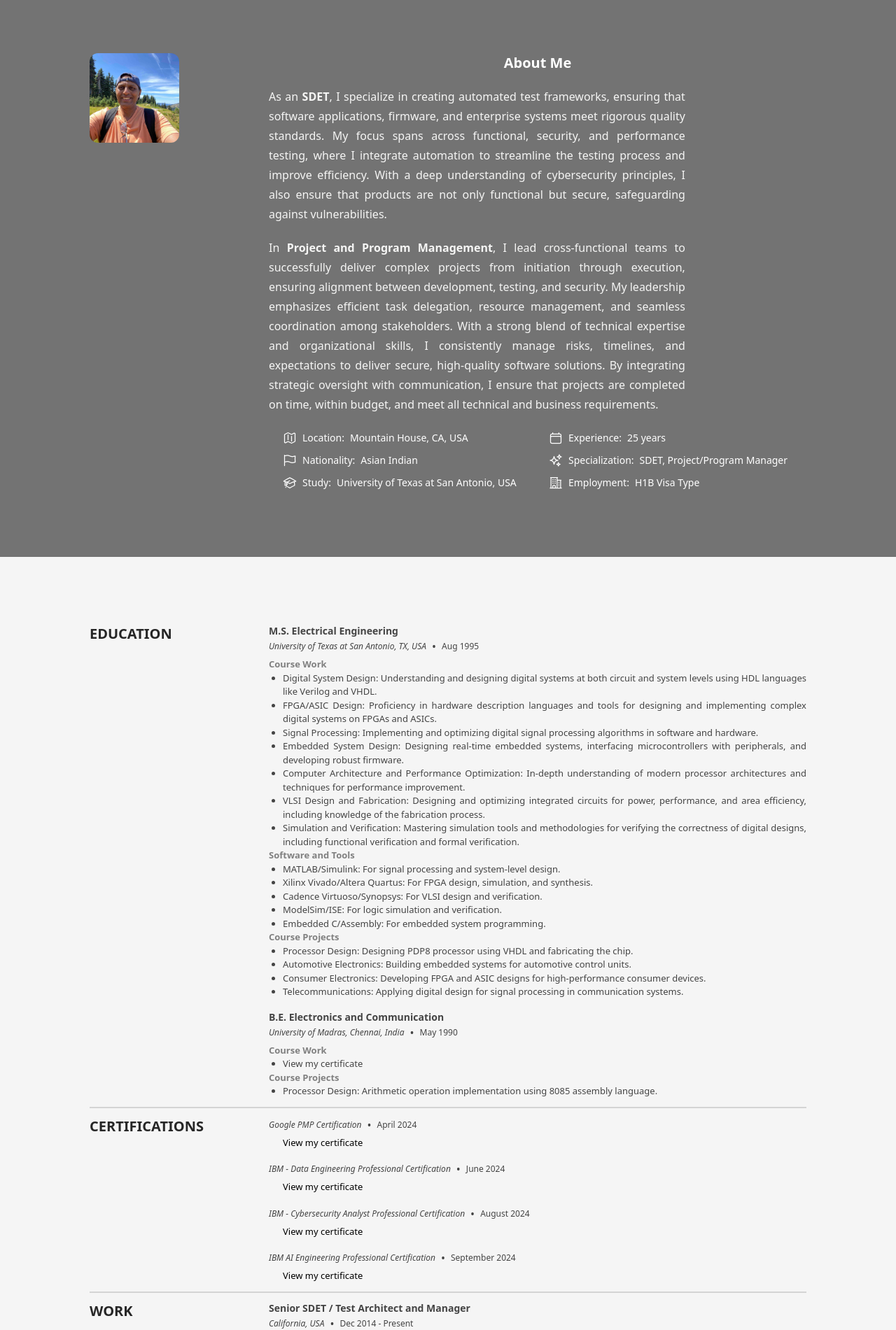
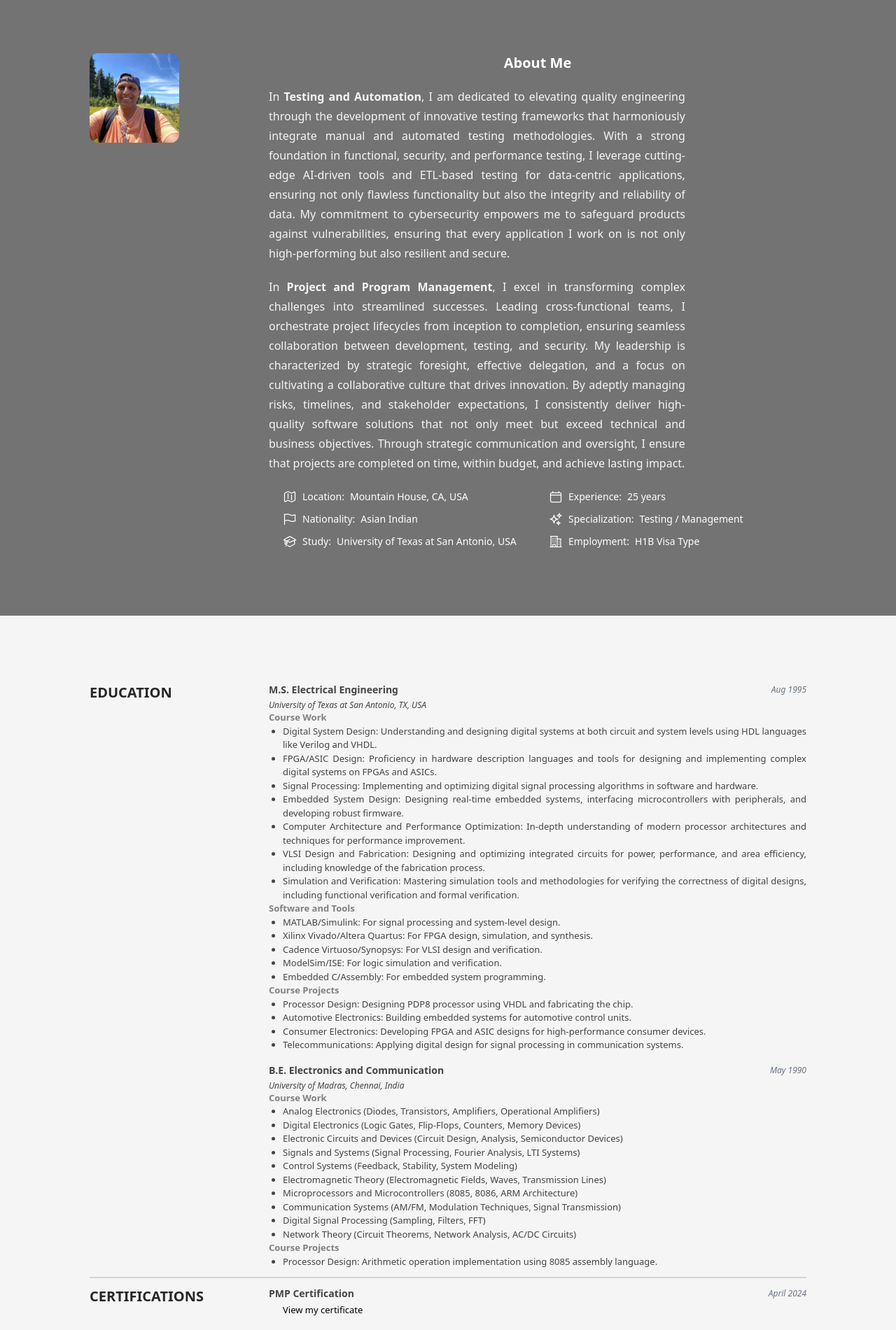
Before and after one commit to jawaharvinayagamurthy/myportfolio-react, a Next.js app: page / in a window 1280 px wide. Shown: the part 820-2721 px from the top of the page at 70% size. Built offline with nearby package versions, Linux system fonts and the light colour scheme.

Commit message:
Updates to all sections.

```diff
--- a/src/components/Sections/Education.tsx
+++ b/src/components/Sections/Education.tsx
@@ -41,9 +41,16 @@ const BECourseWork: FC = memo(() => (
         <div>
         <h3 className="text-justify">Course Work</h3>
             <ul className="bullet-list-disc" style={{fontSize: '13px'}}>
-            <li><a href="https://coursera.org/share/6181a21099f086744e48c4c29302ec7e" target="_blank" rel="noopener noreferrer">
-                View my certificate
-            </a></li>
+                <li>Analog Electronics (Diodes, Transistors, Amplifiers, Operational Amplifiers)</li>
+                <li>Digital Electronics (Logic Gates, Flip-Flops, Counters, Memory Devices)</li>
+                <li>Electronic Circuits and Devices (Circuit Design, Analysis, Semiconductor Devices)</li>
+                <li>Signals and Systems (Signal Processing, Fourier Analysis, LTI Systems)</li>
+                <li>Control Systems (Feedback, Stability, System Modeling)</li>
+                <li>Electromagnetic Theory (Electromagnetic Fields, Waves, Transmission Lines)</li>
+                <li>Microprocessors and Microcontrollers (8085, 8086, ARM Architecture)</li>
+                <li>Communication Systems (AM/FM, Modulation Techniques, Signal Transmission)</li>
+                <li>Digital Signal Processing (Sampling, Filters, FFT)</li>
+                <li>Network Theory (Circuit Theorems, Network Analysis, AC/DC Circuits)</li>
             </ul>
         </div>
         <div>
--- a/src/components/Sections/ProjectWork.tsx
+++ b/src/components/Sections/ProjectWork.tsx
@@ -132,20 +132,23 @@ const VoicemailManagementandNetwork : FC = memo(() => (
 const AboutMe : FC = memo(() => (
   <div className="text-stone-100 text-justify" style={{fontSize: '16px'}}>
       <p>
-        As an <strong className="text-stone-100">SDET</strong>, I specialize in creating automated test frameworks,
-        ensuring that software applications, firmware, and enterprise systems meet rigorous quality standards. My focus
-        spans across functional, security, and performance testing, where I integrate automation to streamline the
-        testing process and improve efficiency. With a deep understanding of cybersecurity principles, I also ensure
-        that products are not only functional but secure, safeguarding against vulnerabilities.
+        In <strong className="text-stone-100">Testing and Automation</strong>, I am dedicated to elevating quality
+        engineering through the development of innovative testing frameworks that harmoniously integrate manual
+        and automated testing methodologies. With a strong foundation in functional, security, and performance
+        testing, I leverage cutting-edge AI-driven tools and ETL-based testing for data-centric applications,
+        ensuring not only flawless functionality but also the integrity and reliability of data. My commitment
+        to cybersecurity empowers me to safeguard products against vulnerabilities, ensuring that every application
+        I work on is not only high-performing but also resilient and secure.
       </p>
       <p>
-        In <strong className="text-stone-100">Project and Program Management</strong>, I lead cross-functional teams to
-        successfully deliver complex projects from initiation through execution, ensuring alignment between development,
-        testing, and security. My leadership emphasizes efficient task delegation, resource management, and seamless
-        coordination among stakeholders. With a strong blend of technical expertise and organizational skills, I
-        consistently manage risks, timelines, and expectations to deliver secure, high-quality software solutions. By
-        integrating strategic oversight with communication, I ensure that projects are completed on time, within budget,
-        and meet all technical and business requirements.
+        In <strong className="text-stone-100">Project and Program Management</strong>, I excel in transforming
+        complex challenges into streamlined successes. Leading cross-functional teams, I orchestrate project
+        lifecycles from inception to completion, ensuring seamless collaboration between development, testing,
+        and security. My leadership is characterized by strategic foresight, effective delegation, and a focus
+        on cultivating a collaborative culture that drives innovation. By adeptly managing risks, timelines, and
+        stakeholder expectations, I consistently deliver high-quality software solutions that not only meet but
+        exceed technical and business objectives. Through strategic communication and oversight, I ensure that
+        projects are completed on time, within budget, and achieve lasting impact.
       </p>
   </div>
 ));
--- a/src/components/Sections/Resume/TimelineItem.tsx
+++ b/src/components/Sections/Resume/TimelineItem.tsx
@@ -6,13 +6,12 @@ const Timeline: FC<{item: TimelineItem}> = memo(({item}) => {
   const {title, date, location, content} = item;
   return (
     <div className="flex flex-col pb-4 text-center last:pb-0 md:text-left">
-      <div className="flex flex-col pb-1">
-        <h2 className="text-sm text-left font-bold">{title}</h2>
-        <div className="flex items-center justify-center gap-x-2 md:justify-start">
-          <span className="flex-1 text-xs font-small italic sm:flex-none">{location}</span>
-          <span>•</span>
-          <span className="flex-1 text-xs font-small sm:flex-none">{date}</span>
-        </div>
+       <div className="flex items-center justify-between pb-1">
+        <h2 className="text-sm font-bold">{title}</h2>
+        <span className="text-xs italic text-gray-500">{date}</span>
+      </div>
+      <div className="flex items-center justify-center gap-x-2 md:justify-start">
+        <span className="flex-1 text-xs italic sm:flex-none">{location}</span>
       </div>
       {content}
     </div>
--- a/src/data/data.tsx
+++ b/src/data/data.tsx
@@ -146,7 +146,7 @@ export const aboutData: About = {
     {label: 'Location', text: 'Mountain House, CA, USA', Icon: MapIcon},
     {label: 'Experience', text: '25 years', Icon: CalendarIcon},
     {label: 'Nationality', text: 'Asian Indian', Icon: FlagIcon},
-    {label: 'Specialization', text: 'SDET, Project/Program Manager', Icon: SparklesIcon},
+    {label: 'Specialization', text: 'Testing / Management', Icon: SparklesIcon},
     {label: 'Study', text: 'University of Texas at San Antonio, USA', Icon: AcademicCapIcon},
     {label: 'Employment', text: 'H1B Visa Type', Icon: BuildingOffice2Icon},
   ],
@@ -399,26 +399,26 @@ export const education: TimelineItem[] = [
 export const certification: TimelineItem[] = [
   {
     date: 'April 2024',
-    location: 'Google PMP Certification' ,
-    title: '',
+    title: 'PMP Certification',
+    location: '',
     content: <CertificatePMP/>
   },
   {
     date: 'June 2024',
-    location: 'IBM - Data Engineering Professional Certification',
-    title: '',
+    title: 'Data Engineering Professional Certification',
+    location: '',
     content: <CertificateData/>
   },
   {
     date: 'August 2024',
-    location: 'IBM - Cybersecurity Analyst Professional Certification',
-    title: '',
+    title: 'Cybersecurity Analyst Professional Certification',
+    location: '',
     content: <CertificateCyber/>
   },
   {
     date: 'September 2024',
-    location: 'IBM AI Engineering Professional Certification',
-    title: '',
+    title: 'AI Engineering Professional Certification',
+    location: '',
     content: <CertificateAI/>
   },
 ];
```
